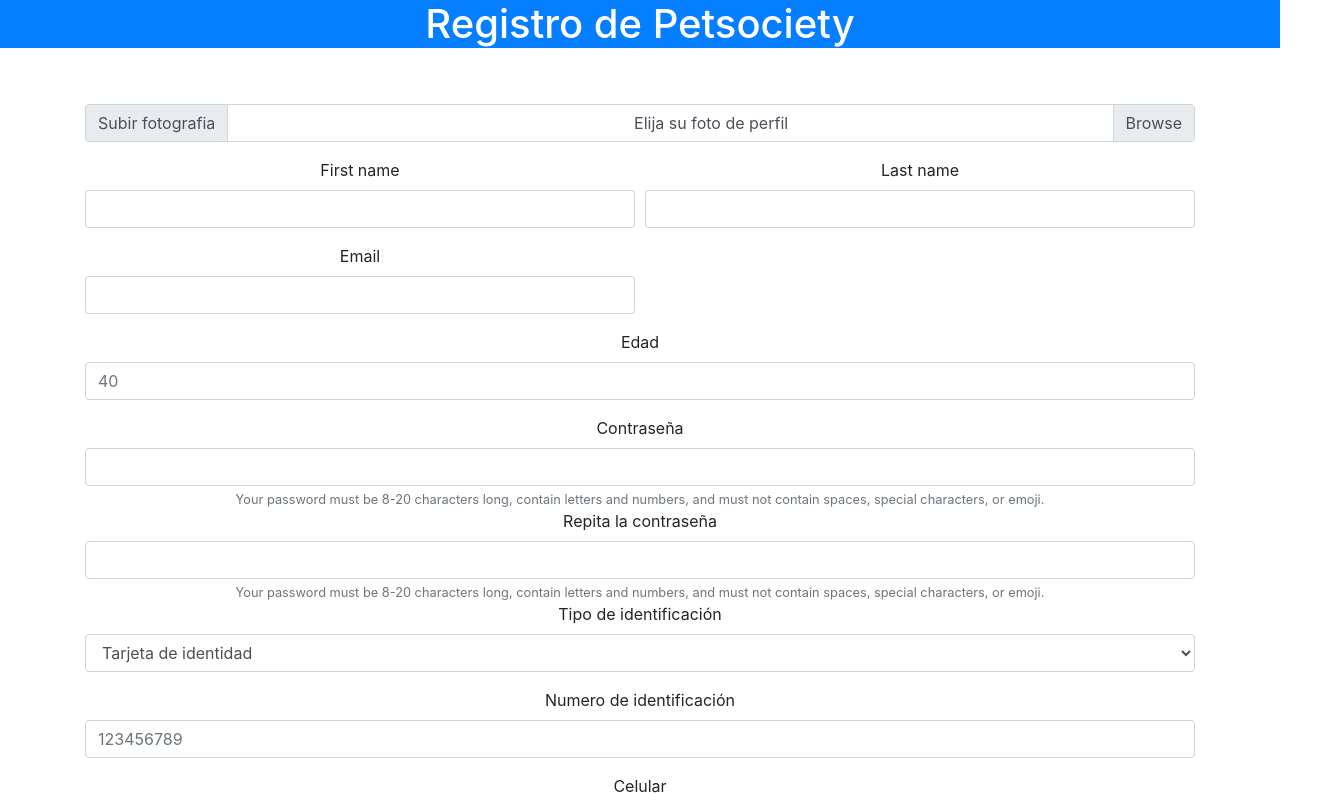
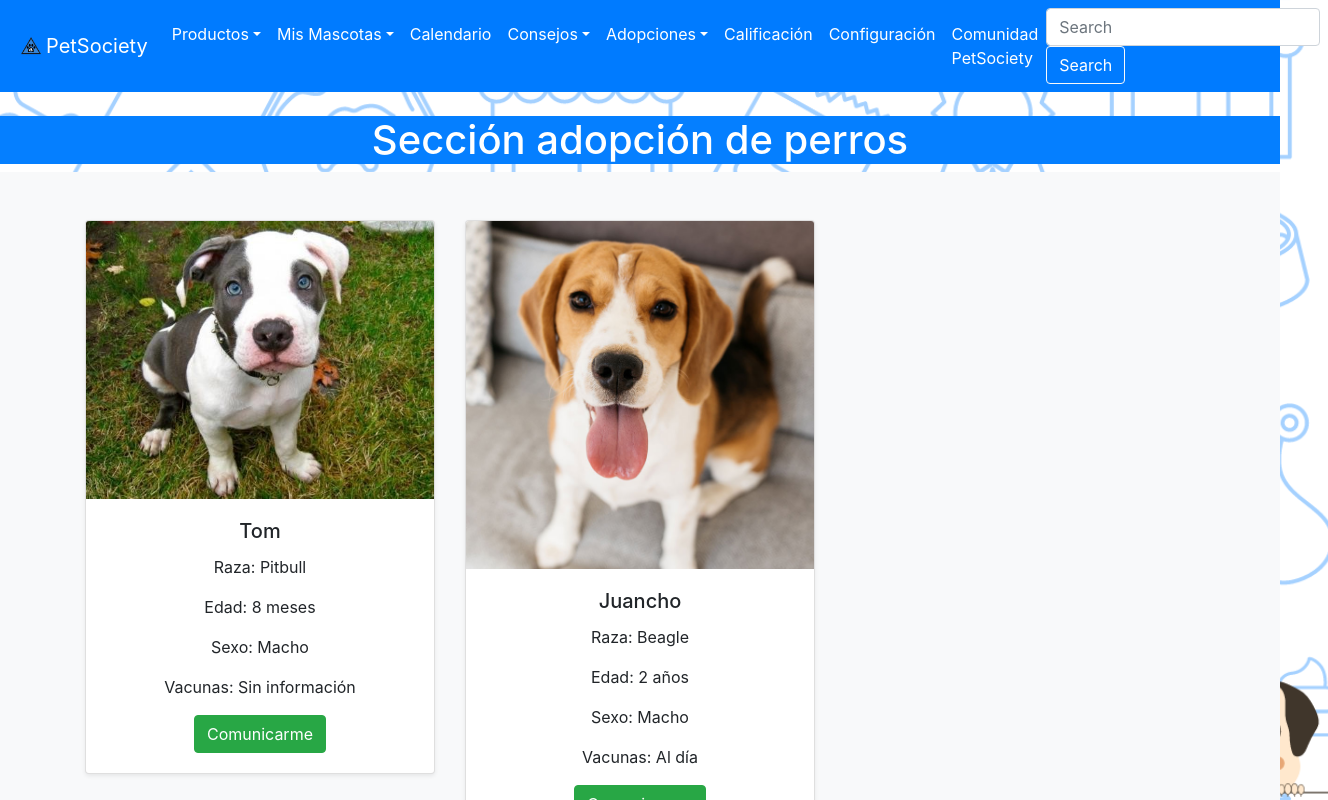
Before and after one commit to JoaquinHiguitaJL27/equipo5_JL_PPI2020, a React (Create React App) app in the folder frontend/: page / in a window 1280 px wide. Shown: the top 800 px of the page, 1328 px wide, since content can reach past the window. Built offline with nearby package versions, Linux system fonts and the light colour scheme.

Commit message:
Se modificaron objetos que estaban mal y se traquean para empezar a meter navegabilidad

```diff
--- a/frontend/src/Componentes/Pag1/Start.jsx
+++ b/frontend/src/Componentes/Pag1/Start.jsx
@@ -1,27 +1,27 @@
 import React from 'react';
 import Logo1 from '../img/Logosincachito.png';
+import fondo from '../img/fondo.png';
 import './StartE.css';
 
 
 function Start(){
     return(
         <>
-        <div className="fondo">
 
 <div className="container text-center">
        <h1 className="Bienvenido mt-5 mb-5">Bienvenido a PetSociety</h1>
 
 
-      <img className="imagenbienvenido mt-4 mb-5" src={Logo1}/>
+      <img className="imagenbienvenido mt-3 mb-4" src={Logo1}/>
 
 
        <div className="Botonbienvenido mt-5 mb-5">
         <button type="button"  className="btn btn-primary btn-lg">Start</button>
                </div>
+               </div>
 
 
-</div>
-</div>
+
 </>
     );
 
--- a/frontend/src/Componentes/Pag1/StartE.css
+++ b/frontend/src/Componentes/Pag1/StartE.css
@@ -1,4 +1,4 @@
-.fondo{
+body{
     margin:0;
     background-image: url(../img/fondo.png);
     background-repeat: no-repeat;
@@ -9,7 +9,7 @@
 }
 
 .imagenbienvenido{
-
+text-align: center;
 }
 
 .Bienvenido{
--- a/frontend/src/Componentes/Pag10/ConsejosPerros.jsx
+++ b/frontend/src/Componentes/Pag10/ConsejosPerros.jsx
@@ -73,7 +73,7 @@ function ConsejosPerros(){
 <br></br>
 <br></br>
 <div className=" container text-center">
-           <h1 className="tituloconsejosperros text-center  mt-3 "><b>Consejos</b></h1>
+           <h1 className="tituloconsejosperros text-center  mt-4 "><b>Consejos</b></h1>
            <h5 className="text-center">¿Cómo bañar a un perro cachorro por primera vez?</h5>
            <ReactPlayer
             url="https://www.youtube.com/watch?v=XmaN-m5rm6E"
--- a/frontend/src/Componentes/Pag12/AdopcionGatos.css
+++ b/frontend/src/Componentes/Pag12/AdopcionGatos.css
@@ -2,6 +2,6 @@
     color: white;
     text-align: center;
     background: #057FFF  ;
-    height: 100px;
+
     align-items: center;
 }
--- a/frontend/src/Componentes/Pag12/AdopcionGatos.jsx
+++ b/frontend/src/Componentes/Pag12/AdopcionGatos.jsx
@@ -3,6 +3,7 @@ import Gato1 from '../img/Persa.png';
 import Gato2 from '../img/angora.jpg';
 import Gato3 from '../img/Criolla.PNG'
 import Logo from '../img/Logo1.png';
+import './AdopcionGatos.css'
 
 
     function AdopcionGatos () {
@@ -72,7 +73,7 @@ PetSociety</a>
                 </form>
             </div>
         </nav>
-        <h1 className="adopgatos">Sección adopción de gatos</h1>
+        <h1 className="adopgatos mt-4">Sección adopción de gatos</h1>
 
 <div className="album py-5 bg-light">
     <div className="container">
--- a/frontend/src/Componentes/Pag13/AdopcionPerros.css
+++ b/frontend/src/Componentes/Pag13/AdopcionPerros.css
@@ -2,6 +2,5 @@
     color: white;
     text-align: center;
     background: #057FFF  ;
-    height: 100px;
     align-items: center;
 }
--- a/frontend/src/Componentes/Pag13/AdopcionPerros.jsx
+++ b/frontend/src/Componentes/Pag13/AdopcionPerros.jsx
@@ -3,6 +3,7 @@ import Perro1 from '../img/Pitbull.jpg';
 import Perro2 from '../img/Beagle.jpg';
 import Perro3 from '../img/Pastor.jpg'
 import Logo from '../img/Logo1.png';
+import './AdopcionPerros.css';
 
 
 function AdopcionPerros () {
@@ -72,7 +73,7 @@ PetSociety</a>
             </form>
         </div>
     </nav>
-    <h1 className="adopperros">Sección adopción de perros</h1>
+    <h1 className="adopperros mt-4">Sección adopción de perros</h1>
 
 <div className="album py-5 bg-light">
 <div className="container">
--- a/frontend/src/Componentes/Pag2/Inicio.jsx
+++ b/frontend/src/Componentes/Pag2/Inicio.jsx
@@ -1,28 +1,34 @@
 import React from 'react';
 import Logo1 from '../img/Logosincachito.png';
+import FB  from '../img/IconFB.png';
+import GM from '../img/IconGM.png';
 import './InicioE.css';
 
 
 function Inicio() {
   return (
     <>
-      <h1 class="tituloinicio">Bienvenido a PetSociety</h1>
+      <h1 class="tituloinicio mt-4">Bienvenido a PetSociety</h1>
 
-      <img className="container" style={{marginTop:"25px"}} src={Logo1} />
+
+<center>
+      <img className="container" style={{width:"15rem"}} src={Logo1} />
+      </center>
+
 
       <form className="container" style={{marginTop:"25px"}}>
         <div className="form-group ">
-          <label for="exampleInputEmail1">Email address</label>
+          <label for="exampleInputEmail1">Correo electronico</label>
           <input type="email" class="form-control" id="exampleInputEmail1" aria-describedby="emailHelp" />
-          <small id="emailHelp" class="form-text text-muted">We'll never share your email with anyone else.</small>
+          <small id="emailHelp" class="form-text text-muted">Nunca compartiremos su correo electrónico con nadie más.</small>
         </div>
         <div className="form-group">
-          <label for="exampleInputPassword1">Password</label>
+          <label for="exampleInputPassword1">Contraseña</label>
           <input type="password" class="form-control" id="exampleInputPassword1" />
         </div>
         <div className="form-group form-check">
           <input type="checkbox" class="form-check-input" id="exampleCheck1" />
-          <label class="form-check-label" for="exampleCheck1">Check me out</label>
+          <label class="form-check-label" for="exampleCheck1">Recuerdame</label>
         </div>
         <div className="Boton2">
           <button type="submit" class="btn btn-primary">Ingresar</button>
@@ -34,12 +40,18 @@ function Inicio() {
         <button type="button" class="btn btn-primary">Registarse</button>
       </div>
       <br></br>
+
       <div className="Boton3">
-        <button type="button" class="btn btn-primary">Ingresar con Facebook</button>
+      <center>
+        <button type="button" className="btn btn-primary" style={{display:"flex"}}>
+          <img src={FB} style={{marginRight:"20px"}}width="25px"></img>
+          Ingresar con Facebook</button>
+          </center>
       </div>
+
       <br></br>
       <div className="Boton4">
-        <button type="button" class="btn btn-danger ">Ingresar con Gmail</button>
+        <button type="button" className="btn btn-danger   ">Ingresar con Gmail</button>
       </div>
 
 
--- a/frontend/src/Componentes/Pag2/InicioE.css
+++ b/frontend/src/Componentes/Pag2/InicioE.css
@@ -3,7 +3,7 @@
     color: white;
     text-align: center;
     background: #057FFF  ;
-    height: 100px;
+
     align-items: center;
 }
 
@@ -27,7 +27,7 @@
 
 }
 .Boton3{
-    text-align: center;
+   align-content: center;
 
 }
 .Boton4{
--- a/frontend/src/Componentes/Pag3/Registro.jsx
+++ b/frontend/src/Componentes/Pag3/Registro.jsx
@@ -1,5 +1,5 @@
 import React from 'react';
-
+import Logo1 from '../img/Logosincachito.png'
 import './RegistroE.css';
 
 
@@ -7,8 +7,10 @@ function Registro() {
   return (
     <>
 
-      <h1 className="tituloregistro">Registro de Petsociety</h1>
-
+      <h1 className="tituloregistro mt-4">Registro de Petsociety</h1>
+      <center>
+      <img className="logo" src={Logo1}></img>
+      </center>
       <br></br>
 
       <br></br>
@@ -26,14 +28,14 @@ function Registro() {
         </div>
         <div className="form-row">
           <div className="col-md-6 mb-3">
-            <label for="validationCustom01">First name</label>
+            <label for="validationCustom01">Nombres</label>
             <input type="text" className="form-control" id="validationCustom01" value="" required></input>
             <div className="valid-feedback">
               Looks good!
       </div>
           </div>
           <div className="col-md-6 mb-3">
-            <label for="validationCustom02">Last name</label>
+            <label for="validationCustom02">Apellidos</label>
             <input type="text" className="form-control" id="validationCustom02" value="" required></input>
             <div className="valid-feedback">
               Looks good!
@@ -41,11 +43,16 @@ function Registro() {
           </div>
         </div>
 
-        <div className="form-row">
-          <div className="form-group col-md-6">
-            <label for="inputEmail4">Email</label>
-            <input type="email" className="form-control" id="inputEmail4"></input>
-          </div>
+        <div className="form-group">
+          <label for="inputEmail4">Correo electronico</label>
+          <input type="email" className="form-control" id="inputEmail4"></input>
+        </div>
+        <div className="form-group">
+          <label for="inputAge">Fecha de nacimiento</label>
+          <input type="text" className="form-control" id="inputAge"></input>
+          <small>
+            dia/mes/año
+        </small>
         </div>
         <div className="form-group">
           <label for="inputAge">Edad</label>
@@ -54,12 +61,12 @@ function Registro() {
         <label for="inputPassword5">Contraseña</label>
         <input type="password" id="inputPassword5" className="form-control" aria-describedby="passwordHelpBlock"></input>
         <small id="passwordHelpBlock" className="form-text text-muted">
-          Your password must be 8-20 characters long, contain letters and numbers, and must not contain spaces, special characters, or emoji.
+        Su contraseña debe tener entre 8 y 20 caracteres, contener letras y números, y no debe contener espacios, caracteres especiales ni emoji.
 </small>
         <label for="inputPassword5">Repita la contraseña</label>
         <input type="password" id="inputPassword5" className="form-control" aria-describedby="passwordHelpBlock"></input>
         <small id="passwordHelpBlock" className="form-text text-muted">
-          Your password must be 8-20 characters long, contain letters and numbers, and must not contain spaces, special characters, or emoji.
+        Su contraseña debe tener entre 8 y 20 caracteres, contener letras y números, y no debe contener espacios, caracteres especiales ni emoji.
 </small>
         <div className="form-group">
           <label for="exampleFormControlSelect1">Tipo de identificación</label>
@@ -83,12 +90,12 @@ function Registro() {
           <label for="inputAddress">Telefono</label>
           <input type="text" className="form-control" id="inputAddress" placeholder="123456789"></input>
         </div>
-        <div className="form-row">
-          <div className="form-group col-md-6">
-            <label for="inputCity">Barrio</label>
-            <input type="text" className="form-control" id="inputCity"></input>
-          </div>
+
+          <div className="form-group">
+          <label for="inputCity">Barrio</label>
+          <input type="text" className="form-control" id="inputCity"></input>
         </div>
+
         <div classNameName="Boton2">
               <button type="button" className="btn btn-primary">Registarse</button>
               </div>
--- a/frontend/src/index.js
+++ b/frontend/src/index.js
@@ -24,7 +24,7 @@ import ComunidadPet from './Paginas/ComunidadPet';
 ReactDOM.render(
   <React.StrictMode>
 
-    <Registro />
+    <AdopcionP/>
 
   </React.StrictMode>,
   document.getElementById('root')
```
Also changed, not shown: frontend/src/Componentes/Pag3/RegistroE.css (line endings or trailing spaces), frontend/src/Componentes/img/IconFB.png (added), frontend/src/Componentes/img/IconGM.png (added).
